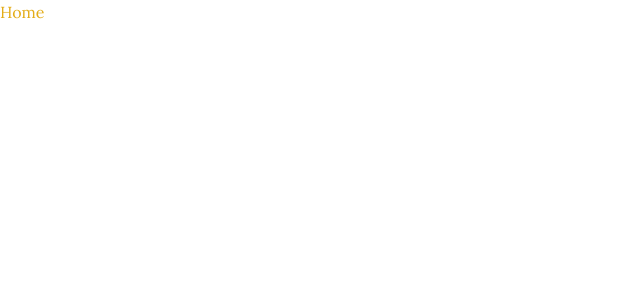
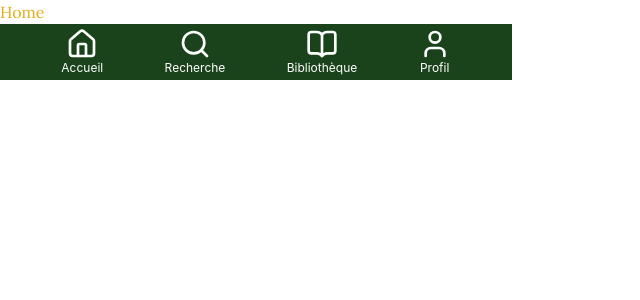
Before and after one commit to SIMPLON-DIST-CDA-260316/bibliomaniac-ad-tt-jp, a React (Vite) app: page / in a window 1280 px wide. Shown: the top 300 px of the page, without its empty margins (0-640 px from the left). Built offline with nearby package versions, Linux system fonts and the light colour scheme.

Commit message:
component: footer

```diff
--- a/src/pages/Homepage.tsx
+++ b/src/pages/Homepage.tsx
@@ -1,7 +1,10 @@
+import Footer from "./components/Footer";
+
 export default function Homepage() {
   return (
     <>
       <h1 className="font-title text-accent">Home</h1>
+      <Footer />
     </>
   );
 }
--- /dev/null
+++ b/src/pages/components/Footer.tsx
@@ -0,0 +1,43 @@
+import { User, House, BookOpen, Search } from 'lucide-react';
+
+export default function Footer() {
+
+    return (
+        <div className="flex flex-row w-full max-w-lg justify-evenly bg-primary py-1 sticky">
+
+            {/*ligne des icones avec leurs noms*/}
+                <a href='/' className="flex ">
+                    <div className="flex flex-col items-center text-white lg:hover:scale-120 lg:transition-all lg:duration-300">
+                        <House className="w-8 h-8" />
+                        <p className='text-xs'>
+                            Accueil
+                        </p>
+                    </div>
+                </a>
+                <a href='' className="flex">
+                    <div className="flex flex-col items-center text-white lg:hover:scale-120 lg:transition-all lg:duration-300">
+                        <Search className="w-8 h-8" />
+                        <p className='text-xs'>
+                            Recherche
+                        </p>
+                    </div>
+                </a>
+                <a href='' className="flex">
+                    <div className="flex flex-col items-center text-white lg:hover:scale-120 lg:transition-all lg:duration-300">
+                        <BookOpen className="w-8 h-8" />
+                        <p className='text-xs'>
+                            Bibliothèque
+                        </p>
+                    </div>
+                </a>
+                <a href='' className="flex">
+                    <div className="flex flex-col items-center text-white lg:hover:scale-120 lg:transition-all lg:duration-300">
+                        <User className="w-8 h-8" />
+                        <p className='text-xs'>
+                            Profil
+                        </p>
+                    </div>
+                </a>
+        </div>
+    );
+}
```
Also changed, not shown: 1 other file (tests, documents, lock files or other folders).
